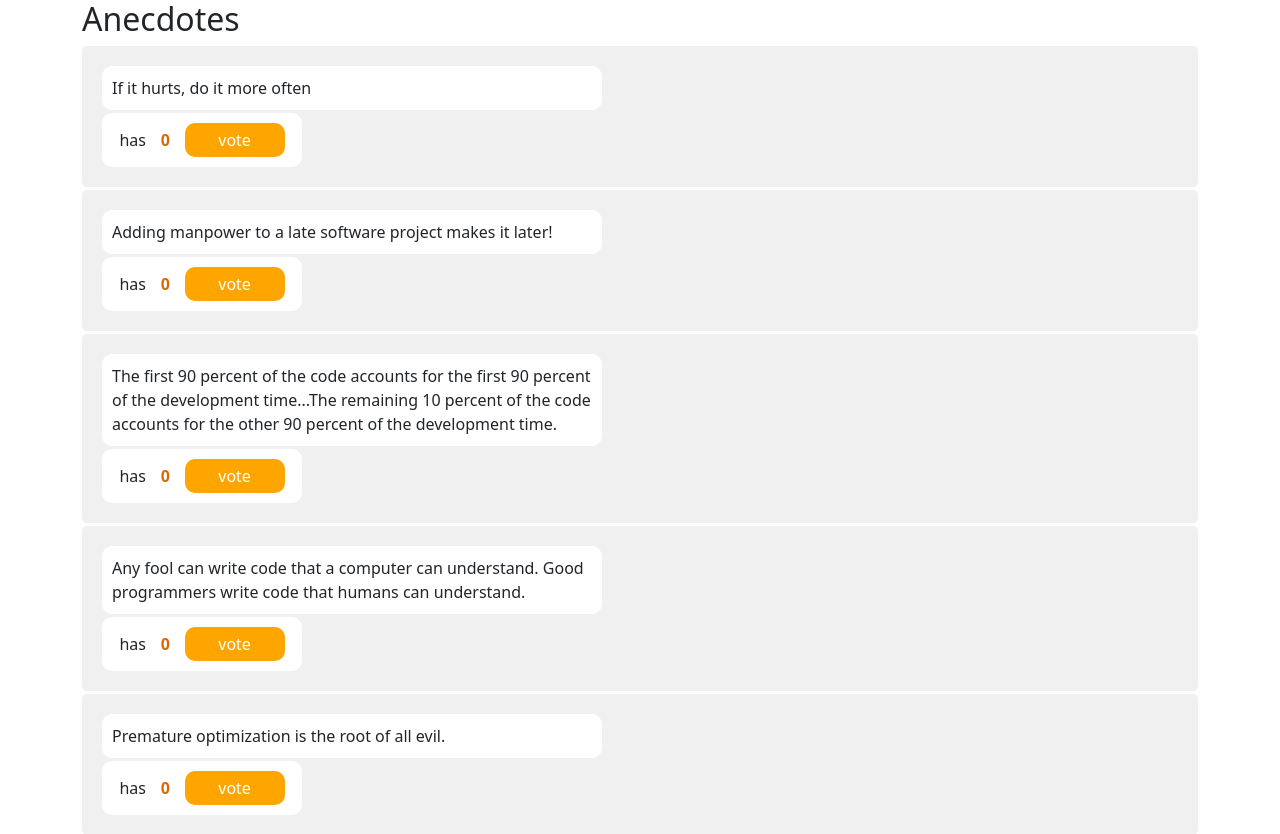
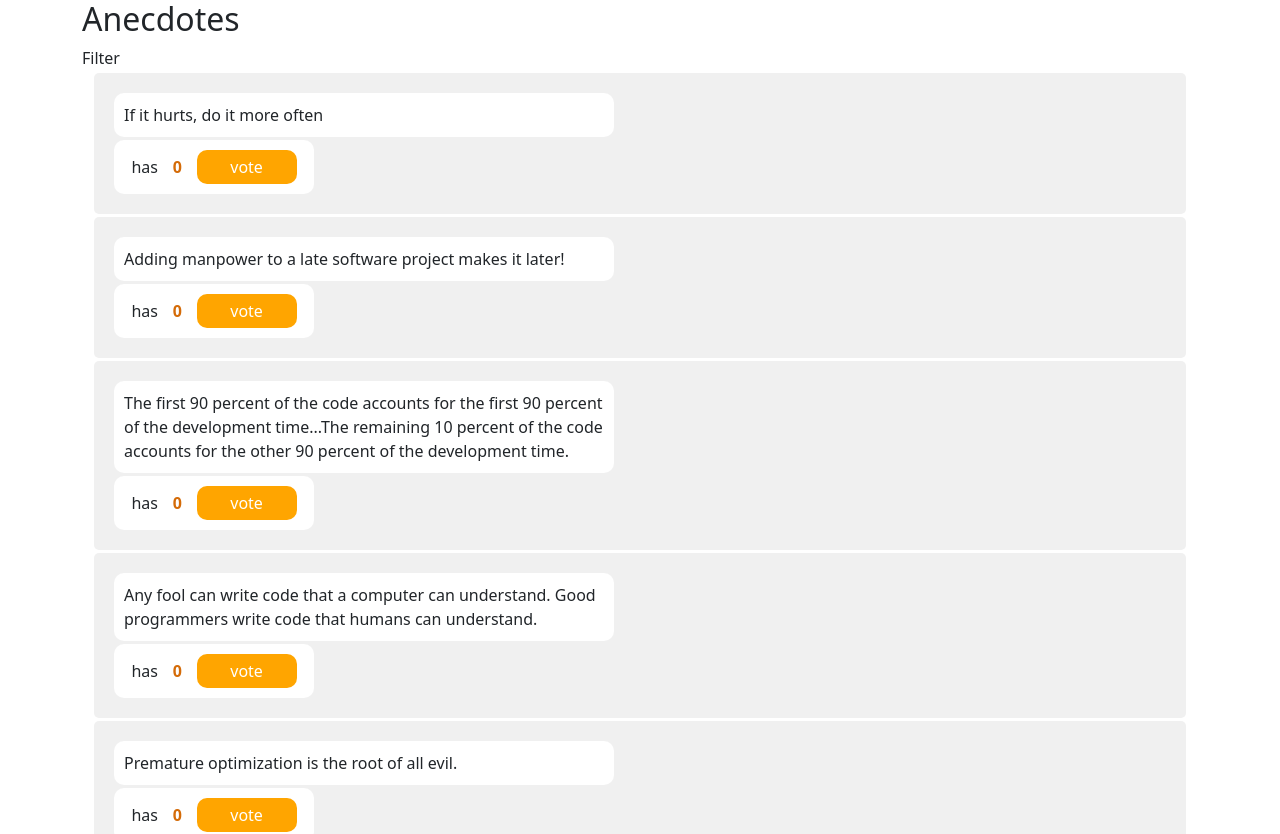
Before and after one commit to Peterzolo/part6, a React (Create React App) app: page / in a window 1280 px wide. Shown: the top 834 px of the page. Built offline with nearby package versions, Linux system fonts and the light colour scheme.

Commit message:
Filter anecdote
Added reduer

```diff
--- a/src/App.jsx
+++ b/src/App.jsx
@@ -1,10 +1,13 @@
 import React from "react";
 import Anecdote from "./components/anecdotes/Anecdote";
 import AnecdoteForm from "./components/anecdotes/AnecdoteForm";
+import FilterAnecdote from "./components/anecdotes/FilterAnecdote";
 
 const App = () => {
   return (
-    <div>
+    <div className="container">
+      <h2>Anecdotes</h2>
+      <FilterAnecdote />
       <Anecdote />
       <AnecdoteForm />
     </div>
--- a/src/components/anecdotes/Anecdote.jsx
+++ b/src/components/anecdotes/Anecdote.jsx
@@ -21,8 +21,6 @@ const Anecdote = () => {
 
   return (
     <div className="container">
-      <h2>Anecdotes</h2>
-
       <div>
         {anecdotes.map((anecdote) => (
           <div key={anecdote.id} className="anecdote-wrapper">
--- /dev/null
+++ b/src/components/anecdotes/FilterAnecdote.jsx
@@ -0,0 +1,7 @@
+import React from "react";
+
+const FilterAnecdote = () => {
+  return <div>Filter</div>;
+};
+
+export default FilterAnecdote;
--- a/src/redux/type/anecdotes.js
+++ b/src/redux/type/anecdotes.js
@@ -1,3 +1,4 @@
 export const FETCH_ANECDOTES = "FETCH_ANECDOTES";
 export const VOTE_ANECDOTE = "VOTE_ANECDOTE";
 export const ADD_ANECDOTE = "ADD_ANECDOTE";
+export const SET_FILTER = "SET_FILTER";
```
